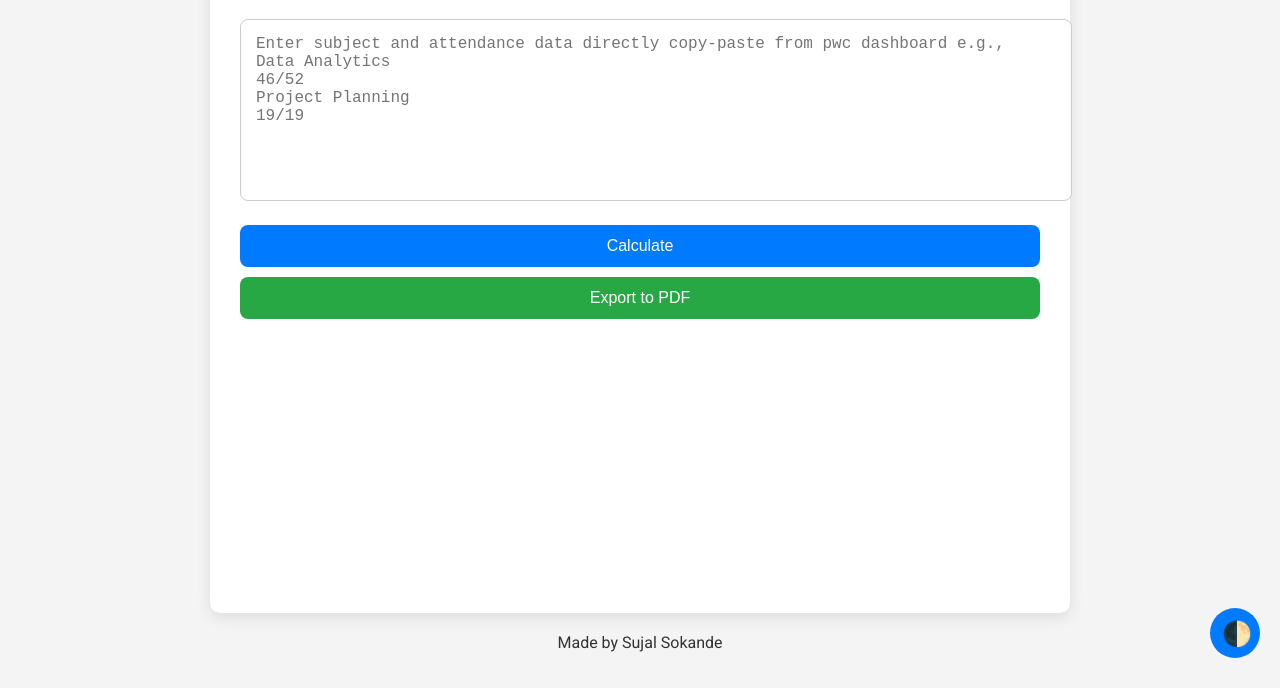
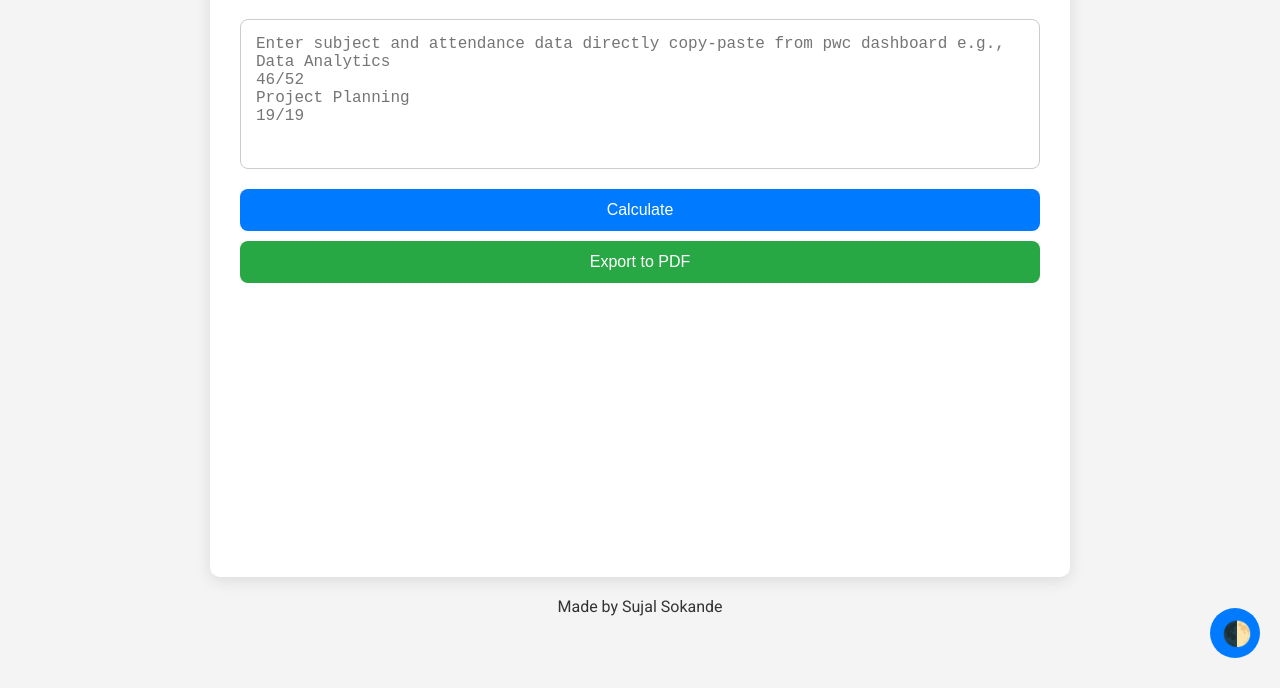
Before and after one commit to SokandeSujal/Attendance-Tracker, a plain HTML site: page index.html in a window 1280 px wide. Shown: the part 112-800 px from the top of the page. Drawn offline with nearby package versions, Linux system fonts and the light colour scheme.

Commit message:
Update styles.css

```diff
--- a/styles.css
+++ b/styles.css
@@ -18,30 +18,30 @@
 
 .container {
   max-width: 800px;
-    margin: auto;
+  margin: 0 auto;
+  padding: 30px;
   background: white;
-    padding: 30px;
   border-radius: 10px;
   box-shadow: 0 4px 15px rgba(0, 0, 0, 0.1);
-    transition: background-color 0.3s, box-shadow 0.3s;
 }
 
-  h1,
-  h2,
-  h3 {
+h1, h2, h3 {
   color: var(--primary-color);
+  text-align: center;
 }
 
 textarea {
+  display: block;
   width: 100%;
+  max-width: 1000px;
   height: 150px;
-    margin-bottom: 20px;
+  margin: 20px auto;
   padding: 15px;
   border-radius: 8px;
   border: 1px solid #ccc;
   font-size: 16px;
   resize: none;
-    transition: background-color 0.3s, color 0.3s, border-color 0.3s;
+  box-sizing: border-box;
 }
 
 button {
@@ -146,17 +146,20 @@
   .container {
       padding: 15px;
   }
+
   h1 {
       font-size: 24px;
   }
-    textarea,
-    button {
+
+  textarea, button {
       font-size: 14px;
+      width: 100%;
   }
-    p,
-    ul {
+
+  p, ul {
       font-size: 16px;
   }
+
   .dark-mode-toggle {
       bottom: 10px;
       right: 10px;
```
Lines whose indentation alone changed are shown as unchanged.
